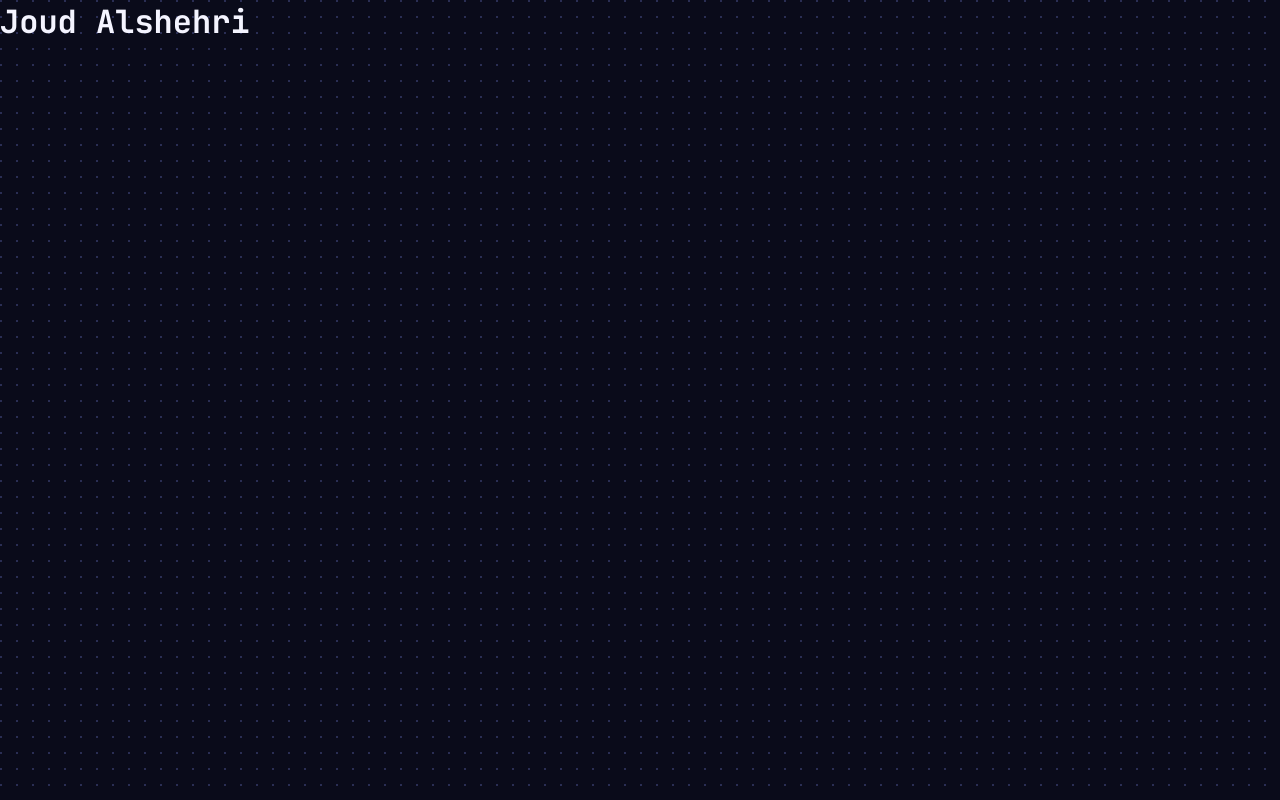
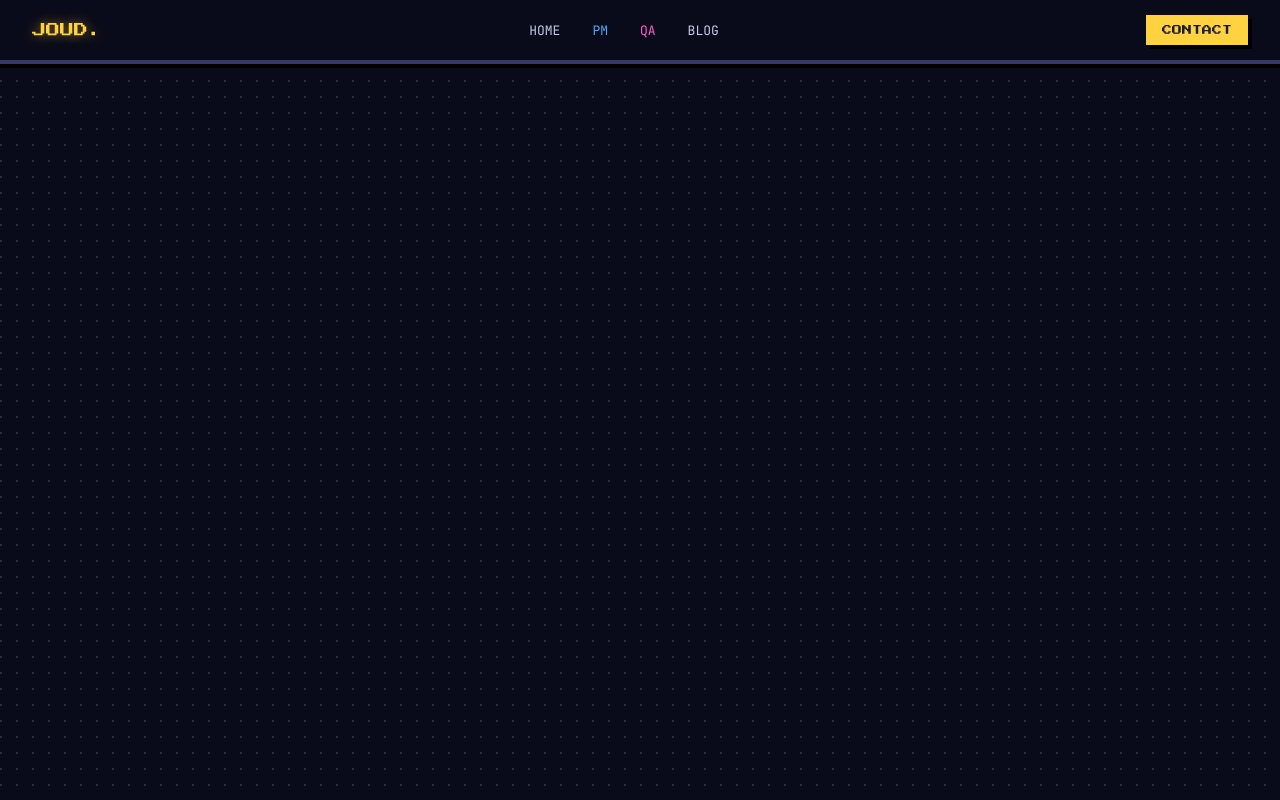
Before and after one commit to Joudprogs/joud-portfolio, a Next.js app: page / in a window 1280 px wide. Built offline with nearby package versions, Linux system fonts and the light colour scheme.

Commit message:
add Navbar component

```diff
--- a/src/app/globals.css
+++ b/src/app/globals.css
@@ -1,8 +1,10 @@
+
+@import url('https://fonts.googleapis.com/css2?family=Press+Start+2P&family=VT323:wght@400&display=swap');
+
 @tailwind base;
 @tailwind components;
 @tailwind utilities;
 
-@import url('https://fonts.googleapis.com/css2?family=Press+Start+2P&family=VT323:wght@400&display=swap');
 
 :root {
   --bg-deep:      #0a0b1a;
--- a/src/app/layout.tsx
+++ b/src/app/layout.tsx
@@ -1,5 +1,6 @@
 import type { Metadata } from 'next'
 import { JetBrains_Mono } from 'next/font/google'
+import Navbar from '@/src/components/layout/Navbar'
 import './globals.css'
 
 const jetbrainsMono = JetBrains_Mono({
@@ -21,6 +22,7 @@ export default function RootLayout({
   return (
     <html lang="en">
       <body className={jetbrainsMono.variable}>
+        <Navbar />
         {children}
       </body>
     </html>
--- a/src/components/layout/Navbar.tsx
+++ b/src/components/layout/Navbar.tsx
@@ -0,0 +1,64 @@
+'use client'
+
+import Link from 'next/link'
+
+export default function Navbar() {
+  return (
+    <nav style={{
+      position: 'fixed',
+      top: 0,
+      left: 0,
+      right: 0,
+      zIndex: 100,
+      backgroundColor: 'var(--bg-deep)',
+      borderBottom: '4px solid var(--surface-3)',
+      boxShadow: '0 4px 0 0 #000',
+      padding: '0 2rem',
+      height: '64px',
+      display: 'flex',
+      alignItems: 'center',
+      justifyContent: 'space-between',
+    }}>
+
+      {/* Logo */}
+      <Link href="/" style={{
+        fontFamily: 'var(--font-display)',
+        fontSize: '14px',
+        color: 'var(--coin-gold)',
+        textDecoration: 'none',
+        textShadow: 'var(--glow-gold)',
+      }}>
+        JOUD.
+      </Link>
+
+      {/* Links */}
+      <div style={{
+        display: 'flex',
+        gap: '2rem',
+        fontFamily: 'var(--font-mono)',
+        fontSize: '13px',
+      }}>
+        <Link href="/" style={{ color: 'var(--fg-2)', textDecoration: 'none' }}>HOME</Link>
+        <Link href="/pm" style={{ color: 'var(--pm-blue)', textDecoration: 'none' }}>PM</Link>
+        <Link href="/qa" style={{ color: 'var(--qa-magenta)', textDecoration: 'none' }}>QA</Link>
+        <Link href="/blog" style={{ color: 'var(--fg-2)', textDecoration: 'none' }}>BLOG</Link>
+      </div>
+
+      {/* Contact button */}
+      <Link href="/contact" style={{
+        fontFamily: 'var(--font-display)',
+        fontSize: '10px',
+        color: '#1a1d3a',
+        backgroundColor: 'var(--coin-gold)',
+        border: '4px solid var(--coin-gold-deep)',
+        boxShadow: 'var(--shadow-1)',
+        padding: '10px 16px',
+        textDecoration: 'none',
+        textTransform: 'uppercase',
+      }}>
+        CONTACT
+      </Link>
+
+    </nav>
+  )
+}
```
